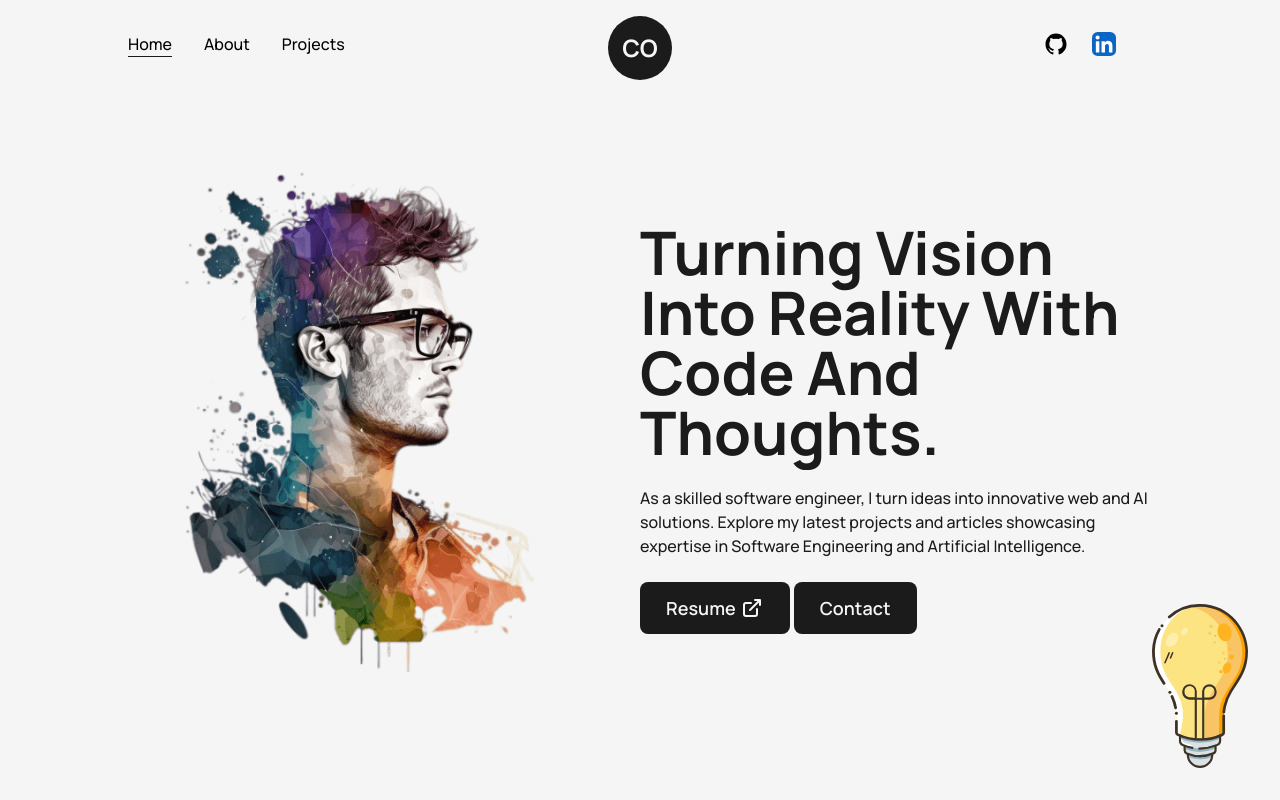
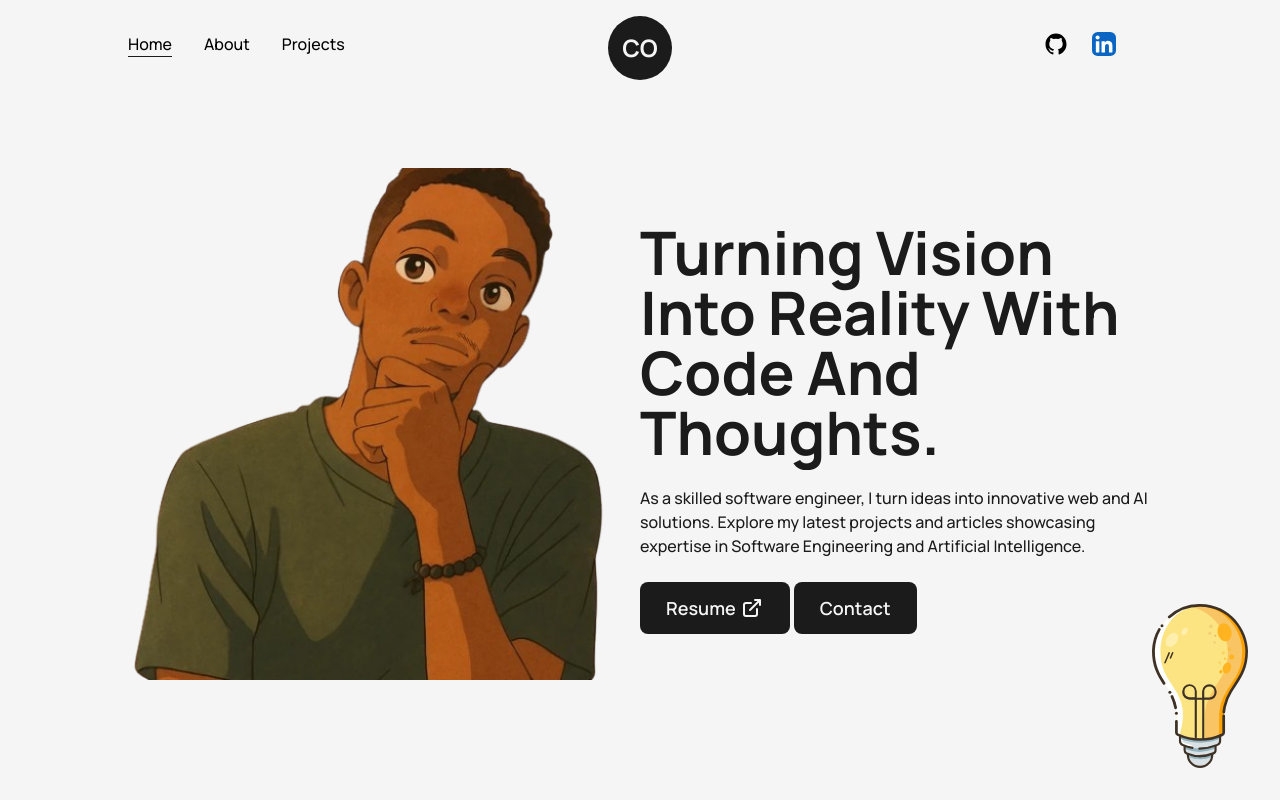
Before and after one commit to christopher827/Portfolio, a React (Create React App) app: page / in a window 1280 px wide. Shown: the top 800 px of the page. Built offline with nearby package versions, Linux system fonts and the light colour scheme.

Commit message:
my ghibi image

```diff
--- a/src/pages/Home.js
+++ b/src/pages/Home.js
@@ -1,5 +1,9 @@
 import React from 'react'
-import DevPic from "../assets/Images/developer-pic-1.png"
+// import DevPic from "../assets/Images/developer-pic-1.png"
+import chrisImg from "../assets/Images/chrisImage.webp"
+import chrisImg2 from "../assets/Images/chrisImage2.png"
+
+
 import AnimatedText from '../components/AnimatedText'
 import Resume from "../assets/Resume/ChristopherOche.pdf"
 import { LinkArrow } from '../assets/Icons/Icons'
@@ -16,7 +20,7 @@ function Home() {
 <Layout className='pt-0 md:p-16 sm:pt-8'>
 <div className='flex items-center justify-between w-full lg:flex-col'>
 <div className='w-1/2 md:w-full'>
-  <img src={DevPic} alt='Christopher Oche' className='w-full h-auto lg:hidden md:inline-block md:w-full' sizes="{max-width:768px } 100vw, {max-width:1200px} 50vw, 50vw"/>
+  <img src={chrisImg2} alt='Christopher Oche' className='w-full h-auto lg:hidden md:inline-block md:w-full' sizes="{max-width:768px } 100vw, {max-width:1200px} 50vw, 50vw"/>
 </div>
 
 <div className='w-1/2 flex flex-col items-center self-center lg:w-full lg:text-center '>
```
Also changed, not shown: src/assets/Images/chrisImage2.png (added).
